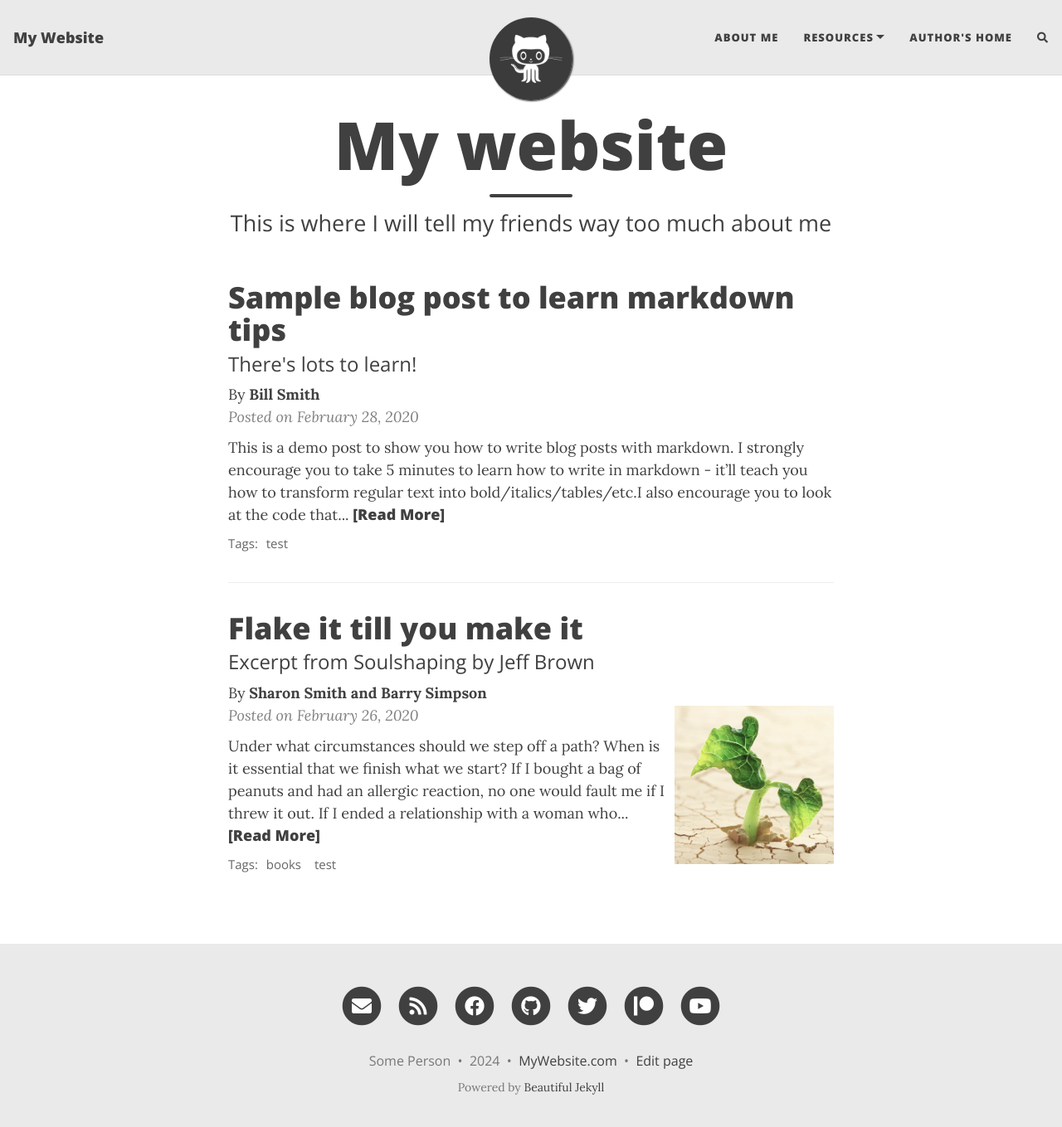
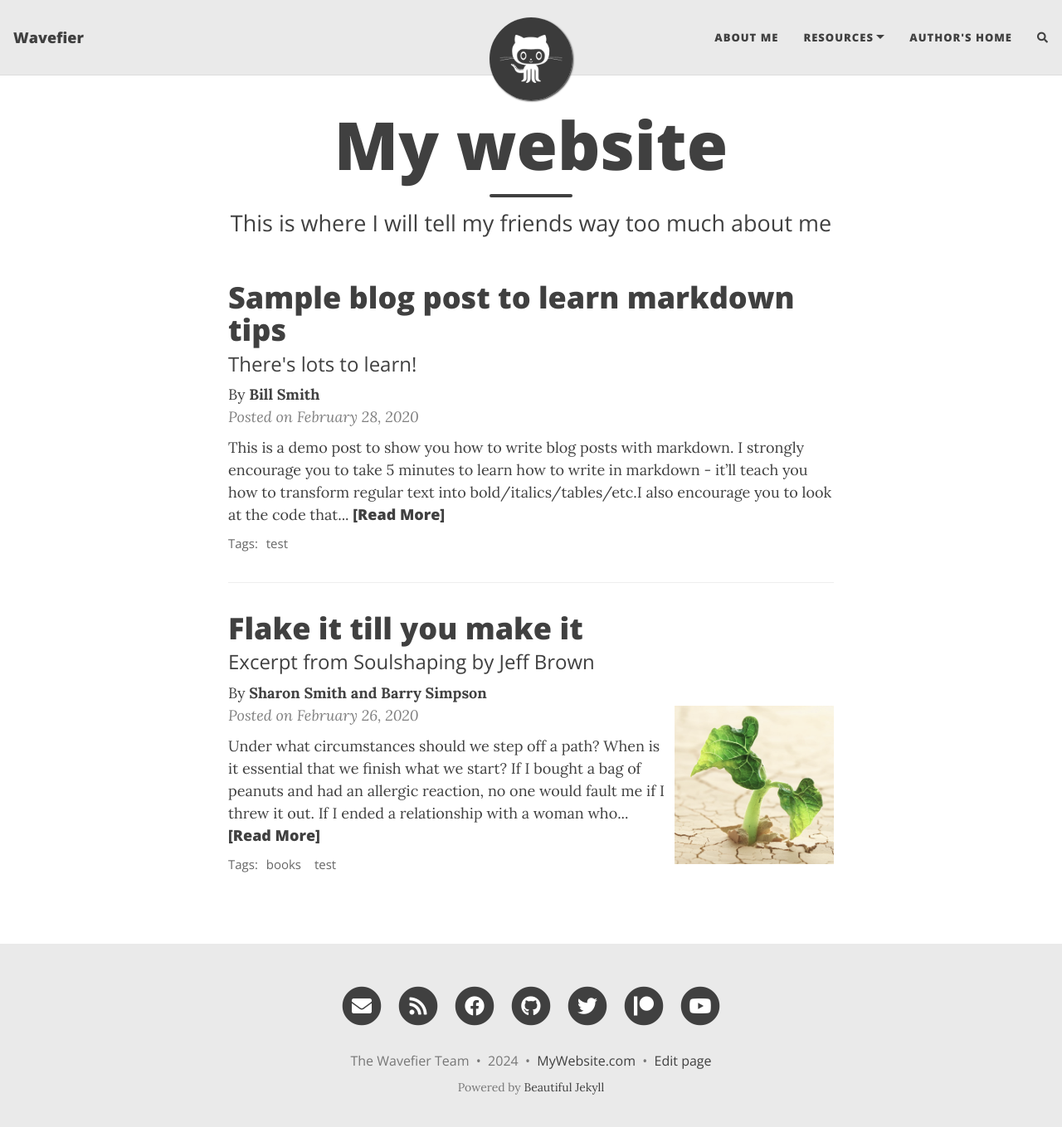
Before and after one commit to wavefier/wavefier, a Jekyll site: the page built from index.html, in a window 1280 px wide and 1372 px high. Shown: the top 1359 px of the window at 83% size. Built offline with Jekyll 4.4.1, drawn with Linux system fonts in a browser that asks for light colours; nearby versions of some CDN libraries; the list of posts is cut into pages by our own code; comment, search, counter and statistics services are not loaded.

Commit message:
Update _config.yml
Test modifying title and author

```diff
--- a/_config.yml
+++ b/_config.yml
@@ -10,10 +10,10 @@
 ############################
 
 # Name of website
-title: My Website
+title: Wavefier
 
 # Your name to show in the footer
-author: Some Person
+author: The Wavefier Team
 
 ###############################################
 # --- List of links in the navigation bar --- #
```
